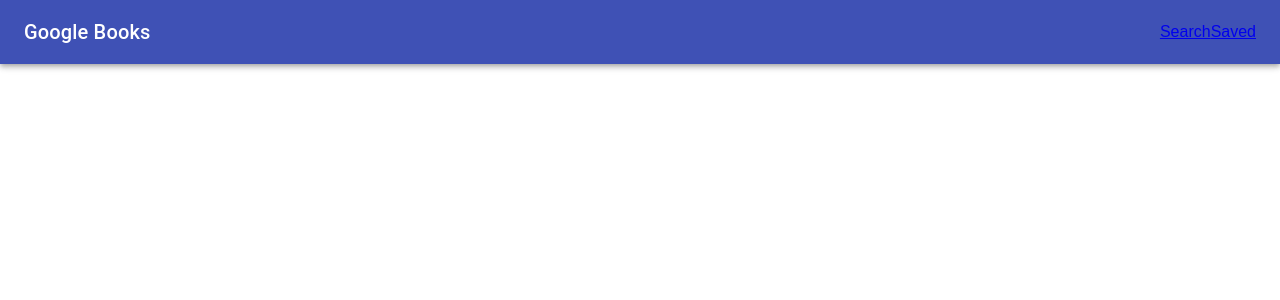
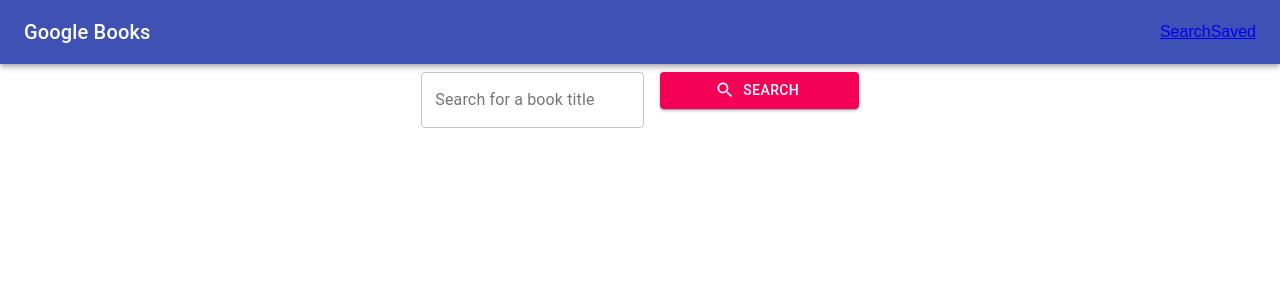
Before and after one commit to jkaho/google-books, a React (Create React App) app in the folder client/: page / in a window 1280 px wide. Shown: the top 300 px of the page. Built offline with nearby package versions, Linux system fonts and the light colour scheme.

Commit message:
Create search form component, add to search page

```diff
--- /dev/null
+++ b/client/src/components/SearchForm/index.js
@@ -0,0 +1,37 @@
+import React from "react";
+import { makeStyles } from "@material-ui/core/styles";
+import TextField from "@material-ui/core/TextField";
+import Button from "@material-ui/core/Button";
+import SearchIcon from "@material-ui/icons/Search";
+
+const useStyles = makeStyles((theme) => ({
+  root: {
+    '& > *': {
+      margin: theme.spacing(1),
+      width: '25ch',
+    },
+  },
+  button: {
+    margin: theme.spacing(1),
+  },
+}));
+
+export default function SearchForm() {
+  const classes = useStyles();
+
+  return (
+    <div className="search-container">
+      <form className={classes.root} noValidate autoComplete="off">
+        <TextField id="outlined-basic" label="Search for a book title" variant="outlined" />
+        <Button
+          variant="contained"
+          color="secondary"
+          className={classes.button}
+          startIcon={<SearchIcon />}
+        >
+          Search
+        </Button>
+      </form>
+    </div>
+  )
+};
--- a/client/src/pages/Search/index.js
+++ b/client/src/pages/Search/index.js
@@ -1,9 +1,10 @@
 import React from "react";
+import SearchForm from "../../components/SearchForm";
 
 export default function Search() {
   return (
     <div>
-
+      <SearchForm />
     </div>
   )
-}
+};
```
Also changed, not shown: client/src/components/SearchForm/style.css (added).
